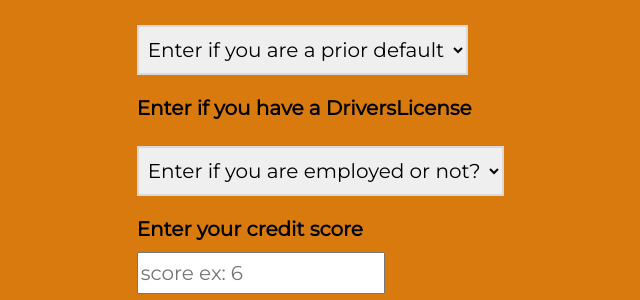
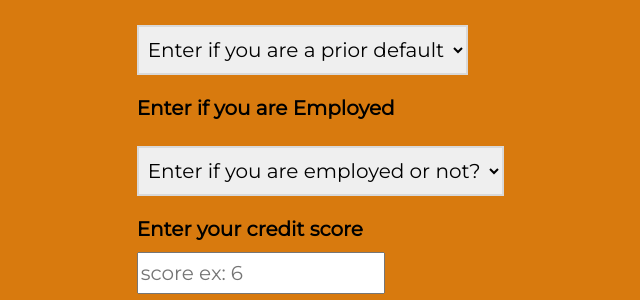
Before and after one commit to Shanky4691/Credit_card_approval, a Flask app: page / in a window 1280 px wide. Shown: the part 1164-1464 px from the top of the page, without its empty margins (305-945 px from the left). Run offline with Flask 2, Linux system fonts and the light colour scheme; parts of the project's set-up code (start-up, migrations or seed data) failed here and were passed over; some libraries are stand-ins or nearby versions.

Commit message:
Add files via upload

```diff
--- a/templates/index.html
+++ b/templates/index.html
@@ -194,7 +194,7 @@
   </div>
 
  <div class="form-group">
-  <label for="Employed">Enter if you have  a DriversLicense</label>
+  <label for="Employed">Enter if you are Employed</label>
   <br>
   <select class="input100"  id="Employed" name="Employed" style="padding: 10px 5px;margin-top: 15px;border: 2px solid #d9d9d9;" >
     <option value="">Enter if you are employed or not?</option>
```
